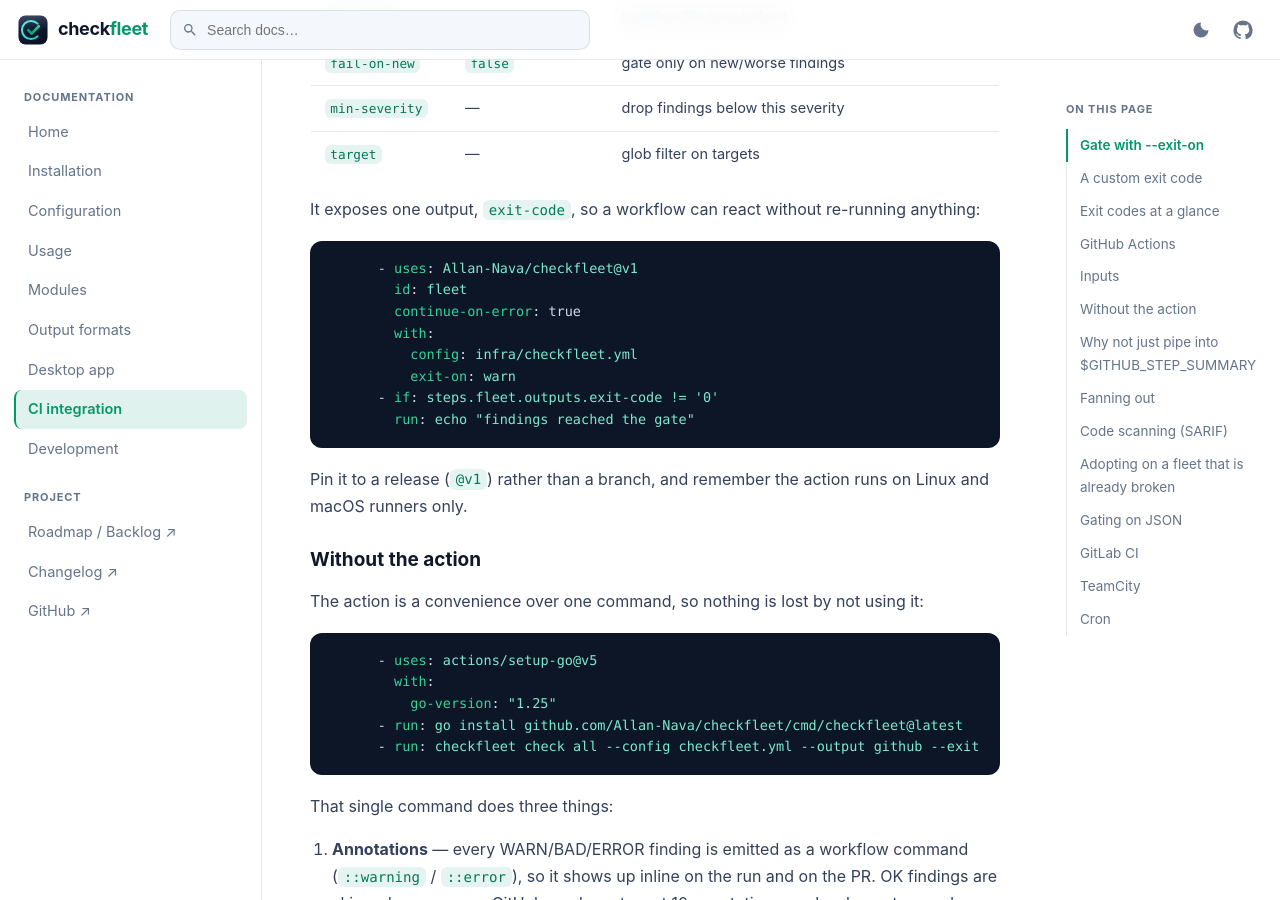
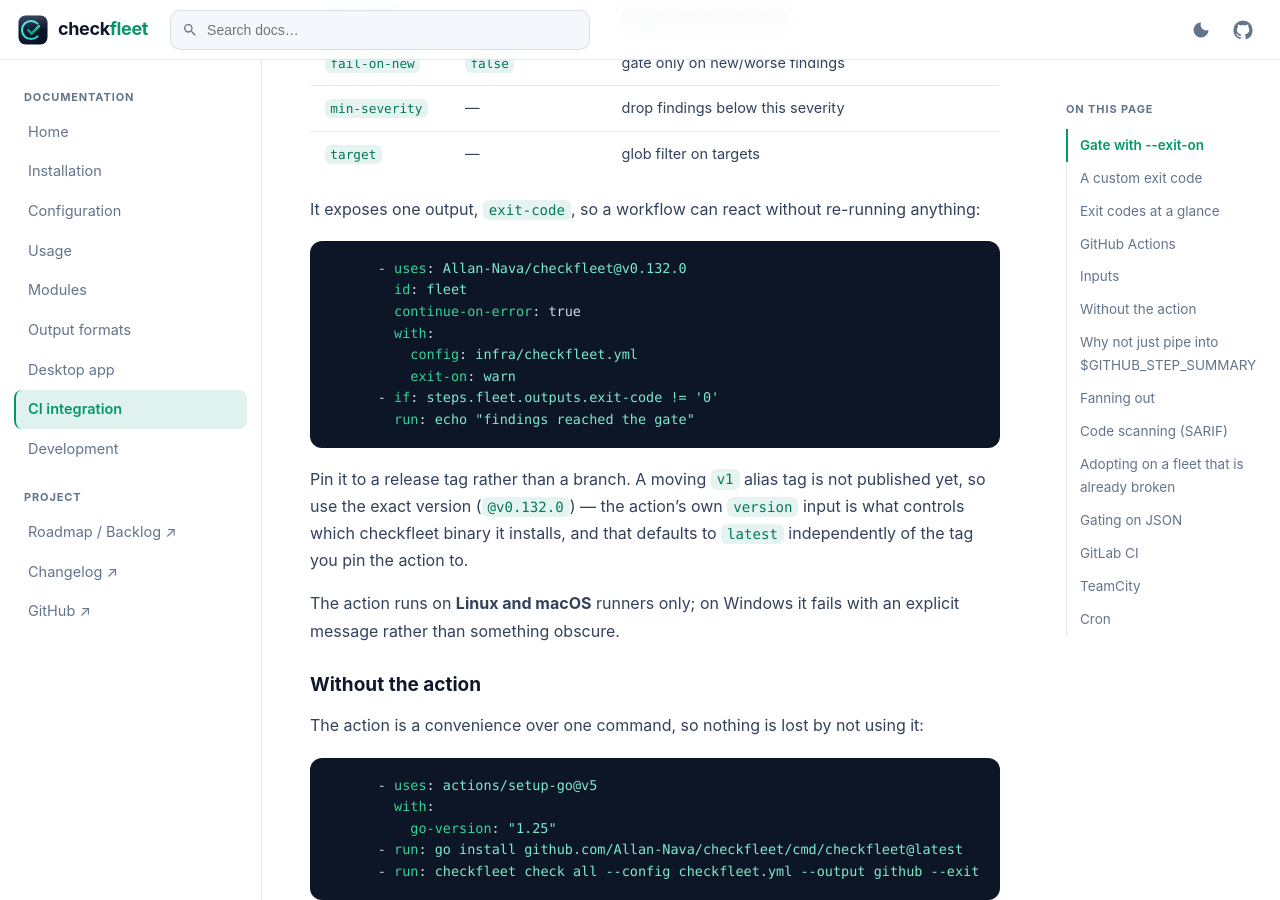
Before and after one commit to Allan-Nava/checkfleet, a Jekyll site: the page built from docs/ci.md, in a window 1280 px wide and 900 px high, scrolled down 2546 px. Built offline with Jekyll 4.4.1, drawn with Linux system fonts in a browser that asks for light colours; some of the changed text lies outside the part shown.

Commit message:
docs(ci): pin the action to a real release tag (CF-138)

````diff
--- a/docs/ci.md
+++ b/docs/ci.md
@@ -71,7 +71,7 @@ jobs:
     runs-on: ubuntu-latest
     steps:
       - uses: actions/checkout@v4
-      - uses: Allan-Nava/checkfleet@v1
+      - uses: Allan-Nava/checkfleet@v0.132.0
 ```
 
 That is the whole job. Every input is optional and the defaults are the common
@@ -99,7 +99,7 @@ It exposes one output, `exit-code`, so a workflow can react without re-running
 anything:
 
 ```yaml
-      - uses: Allan-Nava/checkfleet@v1
+      - uses: Allan-Nava/checkfleet@v0.132.0
         id: fleet
         continue-on-error: true
         with:
@@ -109,8 +109,13 @@ anything:
         run: echo "findings reached the gate"
 ```
 
-Pin it to a release (`@v1`) rather than a branch, and remember the action runs
-on Linux and macOS runners only.
+Pin it to a release tag rather than a branch. A moving `v1` alias tag is not
+published yet, so use the exact version (`@v0.132.0`) — the action's own
+`version` input is what controls which checkfleet binary it installs, and that
+defaults to `latest` independently of the tag you pin the action to.
+
+The action runs on **Linux and macOS** runners only; on Windows it fails with an
+explicit message rather than something obscure.
 
 ### Without the action
 
````
Also changed, not shown: CHANGELOG.md.
